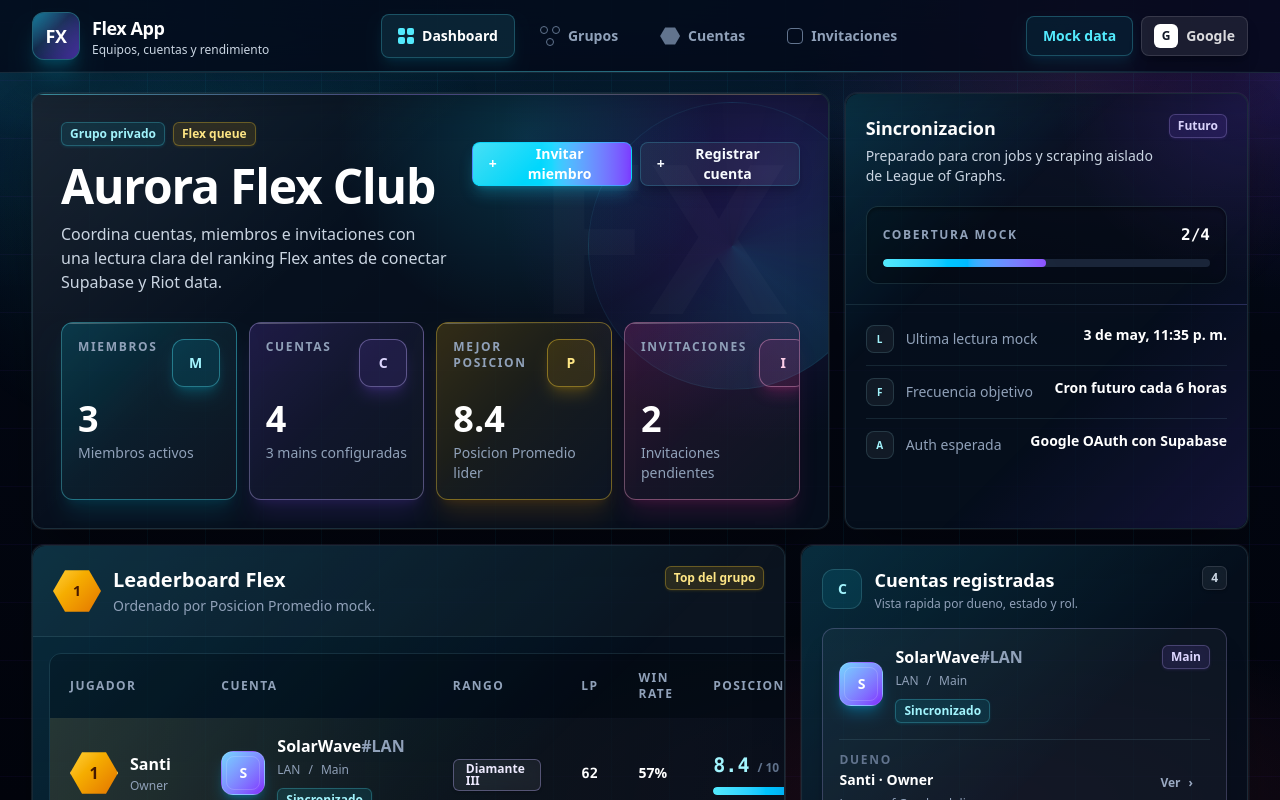
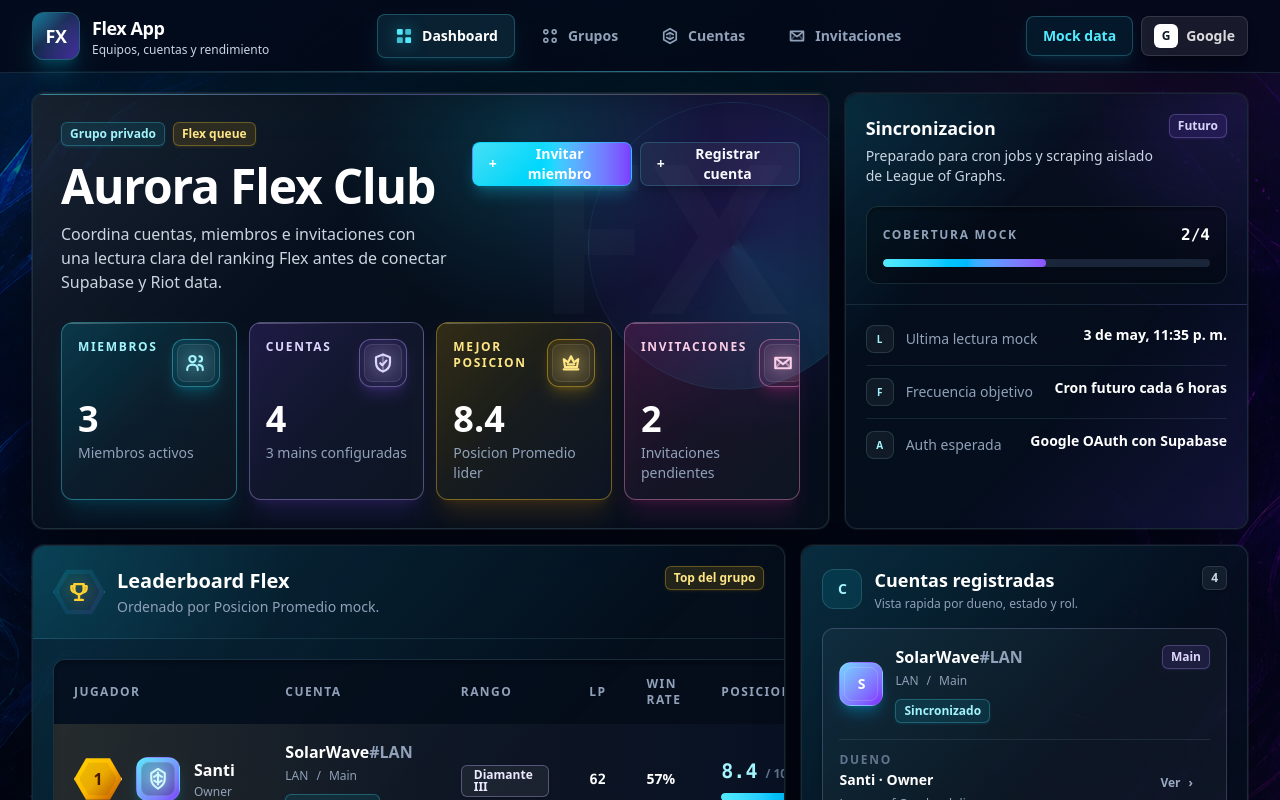
Before and after one commit to FelipeHuertas1109/flex-app, a Next.js app: page / in a window 1280 px wide. Shown: the top 800 px of the page. Built offline with nearby package versions, Linux system fonts and the light colour scheme.

Commit message:
Add repeating background image for scrolling

```diff
--- a/src/app/globals.css
+++ b/src/app/globals.css
@@ -60,10 +60,29 @@ body {
   font-family: ui-sans-serif, system-ui, -apple-system, BlinkMacSystemFont, "Segoe UI", sans-serif;
   background-color: var(--background);
   background-image:
-    radial-gradient(ellipse 85% 55% at -8% 0%, rgba(25, 216, 255, 0.22) 0%, rgba(25, 216, 255, 0.05) 34%, transparent 67%),
-    radial-gradient(ellipse 70% 48% at 105% 4%, rgba(124, 60, 255, 0.24) 0%, rgba(124, 60, 255, 0.08) 36%, transparent 68%),
-    radial-gradient(ellipse 70% 38% at 75% 100%, rgba(255, 79, 147, 0.12) 0%, transparent 58%),
+    linear-gradient(180deg, rgba(3, 7, 18, 0.28) 0%, rgba(3, 7, 18, 0.58) 46%, rgba(2, 4, 12, 0.84) 100%),
+    radial-gradient(ellipse 85% 55% at -8% 0%, rgba(25, 216, 255, 0.2) 0%, rgba(25, 216, 255, 0.04) 34%, transparent 67%),
+    radial-gradient(ellipse 70% 48% at 105% 4%, rgba(124, 60, 255, 0.22) 0%, rgba(124, 60, 255, 0.07) 36%, transparent 68%),
+    url("/fondo.png"),
     linear-gradient(180deg, #051026 0%, #030712 42%, #02040c 100%);
+  background-position:
+    top center,
+    top center,
+    top center,
+    top center,
+    center;
+  background-repeat:
+    repeat-y,
+    no-repeat,
+    no-repeat,
+    repeat-y,
+    repeat;
+  background-size:
+    100% 941px,
+    100% 941px,
+    100% 941px,
+    max(100vw, 1672px) auto,
+    auto;
   color: var(--foreground);
 }
 
@@ -114,11 +133,10 @@ a {
 
 .surface-pattern {
   background-image:
-    linear-gradient(90deg, rgba(25, 216, 255, 0.06) 1px, transparent 1px),
-    linear-gradient(0deg, rgba(124, 60, 255, 0.05) 1px, transparent 1px),
-    radial-gradient(circle at 14% 18%, rgba(25, 216, 255, 0.12), transparent 24%),
-    radial-gradient(circle at 84% 8%, rgba(255, 79, 147, 0.1), transparent 22%);
-  background-size: 58px 58px, 58px 58px, 100% 100%, 100% 100%;
+    linear-gradient(180deg, rgba(3, 7, 18, 0.1), rgba(3, 7, 18, 0.46)),
+    radial-gradient(circle at 14% 18%, rgba(25, 216, 255, 0.08), transparent 24%),
+    radial-gradient(circle at 84% 8%, rgba(255, 79, 147, 0.07), transparent 22%);
+  background-size: 100% 100%;
   background-position: center;
 }
 
--- a/src/components/layout/app-shell.tsx
+++ b/src/components/layout/app-shell.tsx
@@ -4,11 +4,13 @@ type AppShellProps = {
   children: ReactNode;
 };
 
+type NavIconName = "grid" | "nodes" | "rank" | "mail";
+
 const navItems = [
-  { label: "Dashboard", icon: "grid" },
-  { label: "Grupos", icon: "nodes" },
-  { label: "Cuentas", icon: "rank" },
-  { label: "Invitaciones", icon: "mail" },
+  { label: "Dashboard", icon: "grid" as const },
+  { label: "Grupos", icon: "nodes" as const },
+  { label: "Cuentas", icon: "rank" as const },
+  { label: "Invitaciones", icon: "mail" as const },
 ];
 
 export function AppShell({ children }: AppShellProps) {
@@ -39,8 +41,8 @@ export function AppShell({ children }: AppShellProps) {
               <a
                 className={
                   index === 0
-                    ? "inline-flex h-11 items-center gap-2 rounded-lg border border-cyan-300/24 bg-cyan-300/10 px-4 text-sm font-bold text-white shadow-lg shadow-cyan-400/10"
-                    : "inline-flex h-11 items-center gap-2 rounded-lg border border-transparent px-4 text-sm font-semibold text-slate-400 transition duration-150 hover:border-white/10 hover:bg-white/6 hover:text-white"
+                    ? "group inline-flex h-11 items-center gap-2 rounded-lg border border-cyan-300/24 bg-cyan-300/10 px-4 text-sm font-bold text-white shadow-lg shadow-cyan-400/10"
+                    : "group inline-flex h-11 items-center gap-2 rounded-lg border border-transparent px-4 text-sm font-semibold text-slate-400 transition duration-150 hover:border-white/10 hover:bg-white/6 hover:text-white"
                 }
                 href="#"
                 key={item.label}
@@ -74,37 +76,60 @@ export function AppShell({ children }: AppShellProps) {
   );
 }
 
-function NavIcon({ active, type }: { active: boolean; type: string }) {
+function NavIcon({ active, type }: { active: boolean; type: NavIconName }) {
+  const className = active
+    ? "size-5 text-cyan-300 drop-shadow-[0_0_8px_rgba(25,216,255,0.55)]"
+    : "size-5 text-slate-400 transition-colors duration-150 group-hover:text-slate-200";
+  const common = {
+    "aria-hidden": true,
+    className,
+    fill: "none",
+    stroke: "currentColor",
+    strokeLinecap: "round" as const,
+    strokeLinejoin: "round" as const,
+    strokeWidth: 2,
+    viewBox: "0 0 24 24",
+  };
+
   if (type === "grid") {
     return (
-      <span className="grid size-4 grid-cols-2 gap-0.5" aria-hidden="true">
-        {Array.from({ length: 4 }).map((_, index) => (
-          <span className={active ? "rounded-[2px] bg-cyan-300" : "rounded-[2px] bg-slate-500"} key={index} />
-        ))}
-      </span>
+      <svg {...common} fill="currentColor" stroke="none">
+        <rect height="7" rx="1.4" width="7" x="3.5" y="3.5" />
+        <rect height="7" rx="1.4" width="7" x="13.5" y="3.5" opacity="0.78" />
+        <rect height="7" rx="1.4" width="7" x="3.5" y="13.5" opacity="0.78" />
+        <rect height="7" rx="1.4" width="7" x="13.5" y="13.5" />
+      </svg>
     );
   }
 
-  if (type === "mail") {
+  if (type === "nodes") {
     return (
-      <span
-        className={active ? "size-4 rounded-sm border border-cyan-300" : "size-4 rounded-sm border border-slate-500"}
-        aria-hidden="true"
-      />
+      <svg {...common}>
+        <circle cx="7" cy="7" r="2.35" />
+        <circle cx="17" cy="7" r="2.35" />
+        <circle cx="7" cy="17" r="2.35" />
+        <circle cx="17" cy="17" r="2.35" />
+      </svg>
     );
   }
 
   if (type === "rank") {
     return (
-      <span className={active ? "hex-mark size-5 bg-cyan-300" : "hex-mark size-5 bg-slate-500"} aria-hidden="true" />
+      <svg {...common}>
+        <path d="m12 3.25 7.5 4.35v8.8L12 20.75 4.5 16.4V7.6L12 3.25Z" />
+        <path d="m8.15 10.25 3.85-2.2 3.85 2.2" />
+        <path d="m8.15 13.75 3.85 2.2 3.85-2.2" />
+        <path d="M12 8.05v7.9" opacity="0.45" />
+      </svg>
     );
   }
 
   return (
-    <span className="relative size-5" aria-hidden="true">
-      <span className={active ? "absolute left-0 top-0 size-2 rounded-full border border-cyan-300" : "absolute left-0 top-0 size-2 rounded-full border border-slate-500"} />
-      <span className={active ? "absolute right-0 top-0 size-2 rounded-full border border-cyan-300" : "absolute right-0 top-0 size-2 rounded-full border border-slate-500"} />
-      <span className={active ? "absolute bottom-0 left-1.5 size-2 rounded-full border border-cyan-300" : "absolute bottom-0 left-1.5 size-2 rounded-full border border-slate-500"} />
-    </span>
+    <svg {...common}>
+      <path d="M4.25 6.5h15.5v11H4.25v-11Z" />
+      <path d="m4.75 7 7.25 5.65L19.25 7" />
+      <path d="m9.75 10.9-5 6.1" opacity="0.45" />
+      <path d="m14.25 10.9 5 6.1" opacity="0.45" />
+    </svg>
   );
 }
--- a/src/features/dashboard/components/dashboard-view.tsx
+++ b/src/features/dashboard/components/dashboard-view.tsx
@@ -18,6 +18,7 @@ type AccountWithMember = LeagueAccount & {
 };
 
 type Accent = "teal" | "indigo" | "gold" | "danger";
+type StatIconName = "members" | "accounts" | "crown" | "invite";
 
 const statusTone: Record<LeagueAccount["leagueOfGraphsStatus"], "teal" | "gold" | "danger"> = {
   synced: "teal",
@@ -143,28 +144,28 @@ export function DashboardView({ snapshot }: DashboardViewProps) {
             <StatTile
               accent="teal"
               detail="Miembros activos"
-              icon="M"
+              icon="members"
               label="Miembros"
               value={snapshot.members.length.toString()}
             />
             <StatTile
               accent="indigo"
               detail={`${mainAccounts} mains configuradas`}
-              icon="C"
+              icon="accounts"
               label="Cuentas"
               value={accounts.length.toString()}
             />
             <StatTile
               accent="gold"
               detail="Posicion Promedio lider"
-              icon="P"
+              icon="crown"
               label="Mejor posicion"
               value={bestAverage.toFixed(1)}
             />
             <StatTile
               accent={pendingInvites > 0 ? "danger" : "teal"}
               detail="Invitaciones pendientes"
-              icon="I"
+              icon="invite"
               label="Invitaciones"
               value={pendingInvites.toString()}
             />
@@ -207,10 +208,11 @@ export function DashboardView({ snapshot }: DashboardViewProps) {
 
       <section className="grid gap-4 xl:grid-cols-[minmax(0,1.35fr)_minmax(360px,0.8fr)]">
         <Panel className="overflow-hidden">
-          <div className="flex flex-col gap-3 border-b border-cyan-200/10 bg-white/[0.025] p-5 sm:flex-row sm:items-center sm:justify-between">
+          <div className="flex flex-col gap-3 border-b border-cyan-200/10 bg-[radial-gradient(circle_at_0%_0%,rgba(25,216,255,0.12),transparent_34%)] p-5 sm:flex-row sm:items-center sm:justify-between">
             <div className="flex items-center gap-3">
-              <div className="hex-mark flex size-12 shrink-0 items-center justify-center bg-linear-to-br from-amber-300 to-amber-600 text-sm font-black text-amber-950 shadow-lg shadow-amber-400/20">
-                1
+              <div className="hex-mark relative flex size-13 shrink-0 items-center justify-center border border-cyan-300/22 bg-linear-to-br from-cyan-400/18 via-sky-500/12 to-violet-600/14 text-amber-300 shadow-xl shadow-cyan-500/12">
+                <span className="absolute inset-1 hex-mark border border-cyan-300/16 bg-black/18" />
+                <TrophyIcon className="relative size-7 drop-shadow-[0_0_10px_rgba(245,184,63,0.65)]" />
               </div>
               <div>
                 <h2 className="text-xl font-black text-white">Leaderboard Flex</h2>
@@ -224,9 +226,9 @@ export function DashboardView({ snapshot }: DashboardViewProps) {
 
           {sortedAccounts.length > 0 ? (
             <>
-              <div className="hidden overflow-x-auto p-4 md:block">
-                <table className="w-full min-w-[780px] border-separate border-spacing-0 overflow-hidden rounded-xl border border-cyan-200/10 text-left">
-                  <thead className="bg-black/22 text-xs uppercase tracking-[0.12em] text-slate-400">
+              <div className="hidden overflow-x-auto p-5 md:block">
+                <table className="w-full min-w-[780px] border-separate border-spacing-0 overflow-hidden rounded-xl border border-cyan-200/12 bg-[#071327]/72 text-left shadow-inner shadow-black/35">
+                  <thead className="bg-black/24 text-xs uppercase tracking-[0.12em] text-slate-400">
                     <tr>
                       <th className="px-5 py-4 font-black">Jugador</th>
                       <th className="px-5 py-4 font-black">Cuenta</th>
@@ -277,7 +279,7 @@ function StatTile({
 }: {
   accent: Accent;
   detail: string;
-  icon: string;
+  icon: StatIconName;
   label: string;
   value: string;
 }) {
@@ -293,14 +295,69 @@ function StatTile({
     >
       <div className="absolute inset-x-0 top-0 h-px bg-linear-to-r from-white/30 via-white/5 to-transparent" />
       <div className="flex items-start justify-between gap-3">
-        <dt className="text-xs font-black uppercase tracking-[0.14em] text-slate-400">{label}</dt>
-        <span className={cn("flex size-12 shrink-0 items-center justify-center rounded-xl border text-sm font-black shadow-lg", styles.icon)}>
-          {icon}
+        <dt className={cn("text-xs font-black uppercase tracking-[0.14em]", styles.text)}>{label}</dt>
+        <span className={cn("relative flex size-12 shrink-0 items-center justify-center rounded-xl border shadow-lg", styles.icon)}>
+          <span className="absolute inset-1 rounded-lg border border-white/10 bg-white/5" />
+          <StatIcon className="relative size-6 drop-shadow-[0_0_10px_currentColor]" name={icon} />
         </span>
       </div>
       <dd className="mt-3 text-4xl font-black tabular-nums text-white">{value}</dd>
       <p className="mt-1 text-sm font-medium text-slate-400">{detail}</p>
     </div>
+  );
+}
+
+function StatIcon({ className, name }: { className?: string; name: StatIconName }) {
+  const common = {
+    "aria-hidden": true,
+    className,
+    fill: "none",
+    stroke: "currentColor",
+    strokeLinecap: "round" as const,
+    strokeLinejoin: "round" as const,
+    strokeWidth: 2.15,
+    viewBox: "0 0 24 24",
+  };
+
+  if (name === "members") {
+    return (
+      <svg {...common}>
+        <path d="M8.5 11.25a3.15 3.15 0 1 0 0-6.3 3.15 3.15 0 0 0 0 6.3Z" />
+        <path d="M15.5 10.5a2.55 2.55 0 1 0 0-5.1" />
+        <path d="M3.25 19.05v-1.1c0-2.45 2.35-4.35 5.25-4.35s5.25 1.9 5.25 4.35v1.1" />
+        <path d="M14.5 13.9c2.7.25 4.25 1.95 4.25 4.05v1.1" />
+      </svg>
+    );
+  }
+
+  if (name === "accounts") {
+    return (
+      <svg {...common}>
+        <path d="M12 3.5 19 6.2v5.35c0 4.35-2.75 7.55-7 8.95-4.25-1.4-7-4.6-7-8.95V6.2l7-2.7Z" />
+        <path d="m9.25 12.2 2 2 4.15-4.55" />
+        <path d="M12 3.5v17" opacity="0.35" />
+      </svg>
+    );
+  }
+
+  if (name === "crown") {
+    return (
+      <svg {...common}>
+        <path d="M4.7 18.35h14.6" />
+        <path d="M6.05 16.15 4.75 8.2l4.2 3.2L12 5.35l3.05 6.05 4.2-3.2-1.3 7.95H6.05Z" />
+        <path d="M8.75 13.35h6.5" />
+        <path d="M12 5.35v3.15" opacity="0.55" />
+      </svg>
+    );
+  }
+
+  return (
+    <svg {...common}>
+      <path d="M4.25 6.75h15.5v10.5H4.25V6.75Z" />
+      <path d="m4.75 7.25 7.25 5.8 7.25-5.8" />
+      <path d="m9.6 11.15-4.85 5.6" opacity="0.55" />
+      <path d="m14.4 11.15 4.85 5.6" opacity="0.55" />
+    </svg>
   );
 }
 
@@ -332,7 +389,7 @@ function LeaderboardRow({ account, index }: { account: AccountWithMember; index:
         <MemberIdentity member={account.member} rank={index + 1} />
       </td>
       <td className="border-b border-cyan-200/10 px-5 py-4">
-        <AccountIdentity account={account} />
+        <LeaderboardAccountIdentity account={account} />
       </td>
       <td className="border-b border-cyan-200/10 px-5 py-4">
         <RankBadge account={account} />
@@ -372,7 +429,7 @@ function LeaderboardCard({ account, index }: { account: AccountWithMember; index
         <RankBadge account={account} />
       </div>
       <div className="mt-4">
-        <AccountIdentity account={account} />
+        <LeaderboardAccountIdentity account={account} />
       </div>
       <div className="mt-4 grid grid-cols-2 gap-3">
         <MetricPill label="LP" value={account.lp.toString()} />
@@ -388,26 +445,51 @@ function LeaderboardCard({ account, index }: { account: AccountWithMember; index
 function MemberIdentity({ member, rank }: { member: GroupMember; rank: number }) {
   const badgeStyle =
     rank === 1
-      ? "bg-linear-to-br from-amber-300 to-amber-600 text-amber-950 border-amber-200/60 shadow-amber-400/35"
+      ? "bg-linear-to-br from-amber-300 via-amber-400 to-amber-700 text-amber-950 border-amber-100/70 shadow-amber-400/40"
       : rank === 2
-        ? "bg-linear-to-br from-slate-100 to-slate-500 text-slate-950 border-slate-200/50 shadow-slate-300/22"
+        ? "bg-linear-to-br from-slate-100 via-slate-300 to-slate-600 text-slate-950 border-slate-100/55 shadow-slate-300/28"
         : rank === 3
-          ? "bg-linear-to-br from-orange-400 to-orange-800 text-orange-50 border-orange-300/40 shadow-orange-500/25"
-          : "border-slate-500/30 bg-slate-900/70 text-slate-300 shadow-black/20";
+          ? "bg-linear-to-br from-orange-300 via-orange-500 to-orange-900 text-orange-50 border-orange-200/45 shadow-orange-500/30"
+          : "border-slate-500/34 bg-linear-to-br from-slate-700/80 to-slate-950 text-slate-300 shadow-black/25";
 
   return (
-    <div className="flex min-w-0 items-center gap-3">
+    <div className="flex min-w-0 items-center gap-3.5">
       <div
         className={cn(
-          "hex-mark flex size-12 shrink-0 items-center justify-center border text-base font-black shadow-lg",
+          "hex-mark relative flex size-12 shrink-0 items-center justify-center border text-base font-black shadow-lg",
           badgeStyle,
         )}
       >
-        {rank}
+        <span className="absolute inset-1 hex-mark border border-white/18 bg-black/8" />
+        <span className="relative">{rank}</span>
+      </div>
+      <div className="shrink-0">
+        <PlayerCrest rank={rank} />
       </div>
       <div className="min-w-0">
         <div className="truncate font-black text-white">{member.name}</div>
         <div className="mt-0.5 truncate text-xs font-medium text-slate-400">{formatRole(member.role)}</div>
+      </div>
+    </div>
+  );
+}
+
+function LeaderboardAccountIdentity({ account }: { account: AccountWithMember }) {
+  return (
+    <div className="min-w-0">
+      <div className="truncate font-black text-white">
+        {account.summonerName}
+        <span className="text-slate-400">#{account.tagLine}</span>
+      </div>
+      <div className="mt-1 flex flex-wrap items-center gap-2 text-xs font-medium text-slate-400">
+        <span>{account.region}</span>
+        <span aria-hidden="true">/</span>
+        <span>{account.isMain ? "Main" : "Smurf"}</span>
+      </div>
+      <div className="mt-2">
+        <Badge tone={statusTone[account.leagueOfGraphsStatus]}>
+          {statusLabel[account.leagueOfGraphsStatus]}
+        </Badge>
       </div>
     </div>
   );
@@ -433,6 +515,64 @@ function AccountIdentity({ account }: { account: AccountWithMember }) {
           </Badge>
         </div>
       </div>
+    </div>
+  );
+}
+
+function TrophyIcon({ className }: { className?: string }) {
+  return (
+    <svg
+      aria-hidden="true"
+      className={className}
+      fill="none"
+      stroke="currentColor"
+      strokeLinecap="round"
+      strokeLinejoin="round"
+      strokeWidth="2.1"
+      viewBox="0 0 24 24"
+    >
+      <path d="M8 5.25h8v4.4c0 2.35-1.55 4.3-4 4.3s-4-1.95-4-4.3v-4.4Z" />
+      <path d="M8 7H5.5v1.75c0 1.8 1.15 3.2 3 3.45" />
+      <path d="M16 7h2.5v1.75c0 1.8-1.15 3.2-3 3.45" />
+      <path d="M12 13.95v3.15" />
+      <path d="M8.75 18.75h6.5" />
+    </svg>
+  );
+}
+
+function PlayerCrest({ rank }: { rank: number }) {
+  const tone =
+    rank === 1
+      ? "from-cyan-300 to-indigo text-cyan-100 shadow-cyan-400/25"
+      : rank === 2
+        ? "from-slate-300 to-sky-700 text-slate-100 shadow-slate-300/18"
+        : rank === 3
+          ? "from-cyan-300 to-violet-700 text-cyan-100 shadow-violet-400/20"
+          : "from-slate-500 to-slate-900 text-slate-300 shadow-black/25";
+
+  return (
+    <div
+      className={cn(
+        "relative flex size-11 items-center justify-center rounded-xl border border-cyan-200/14 bg-linear-to-br shadow-lg",
+        tone,
+      )}
+    >
+      <span className="absolute inset-1 rounded-lg border border-white/12 bg-black/24" />
+      <svg
+        aria-hidden="true"
+        className="relative size-7 drop-shadow-[0_0_8px_currentColor]"
+        fill="none"
+        stroke="currentColor"
+        strokeLinecap="round"
+        strokeLinejoin="round"
+        strokeWidth="1.8"
+        viewBox="0 0 24 24"
+      >
+        <path d="M12 3.4 17.8 7v5.1c0 3.4-2.25 6.15-5.8 8.1-3.55-1.95-5.8-4.7-5.8-8.1V7L12 3.4Z" />
+        <path d="M12 6.5v10.2" />
+        <path d="m8.6 10.1 3.4-2.05 3.4 2.05" />
+        <path d="m8.8 13.3 3.2 2 3.2-2" />
+      </svg>
     </div>
   );
 }
```
Also changed, not shown: public/fondo.png (added), 1 other file (tests, documents, lock files or other folders).
